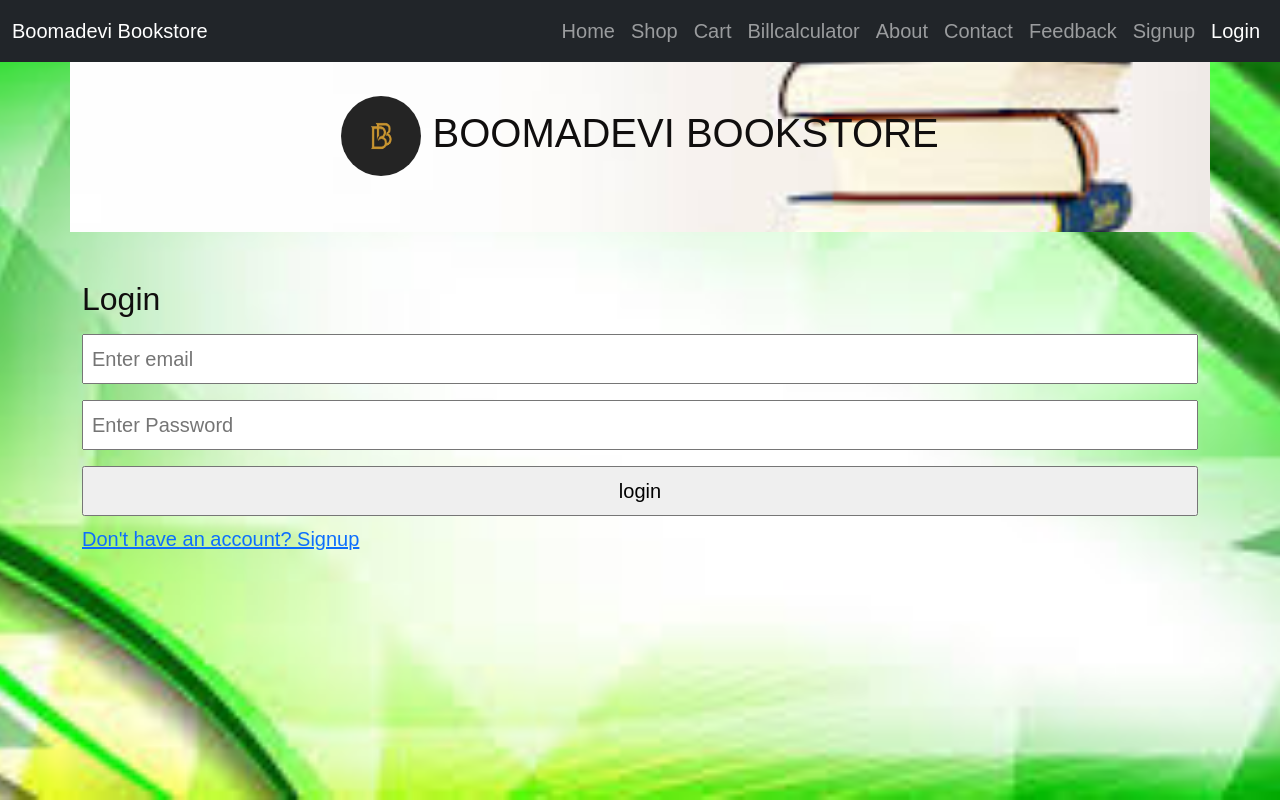
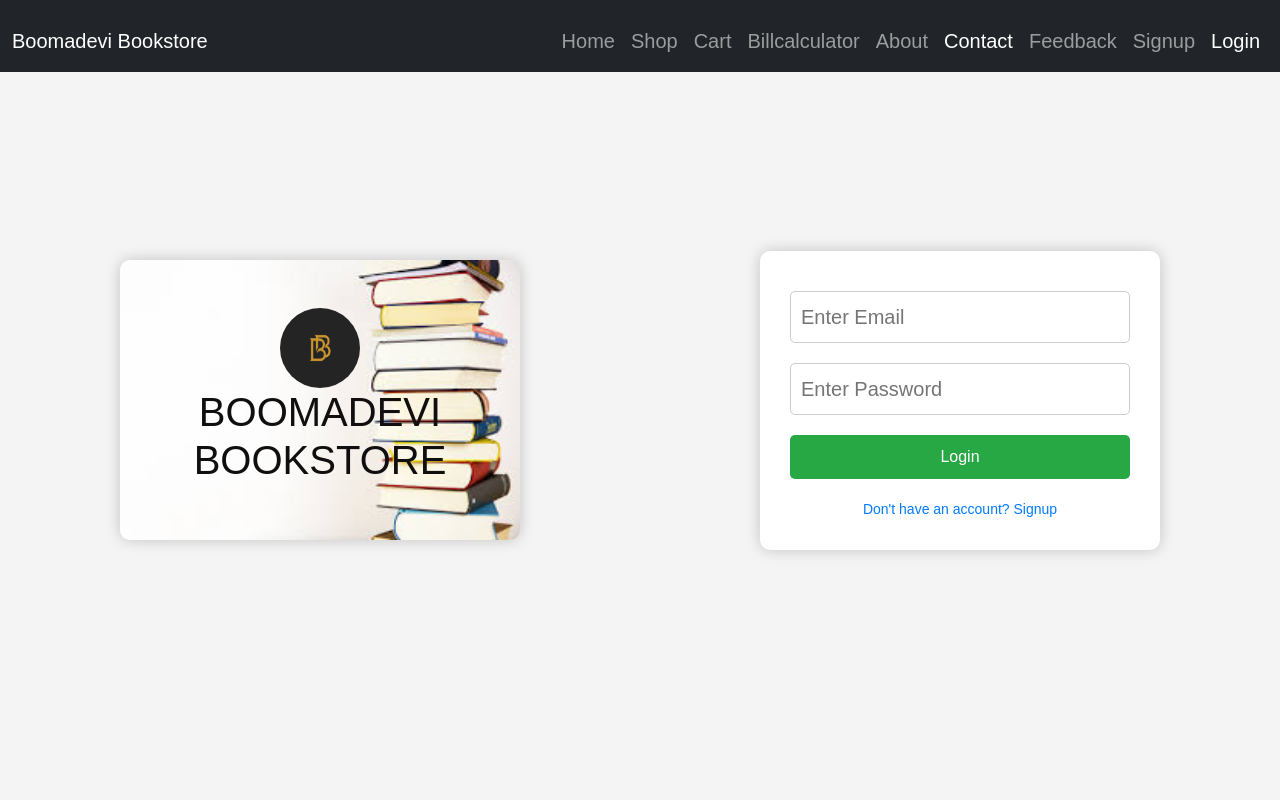
Before and after one commit to boomadevi-2006/boomadevibookstore, a plain HTML site: page login.html in a window 1280 px wide. Drawn offline with nearby package versions, Linux system fonts and the light colour scheme; files whose address does not match are found by name.

Commit message:
Update login.html

```diff
--- a/login.html
+++ b/login.html
@@ -1,54 +1,74 @@
 <!DOCTYPE html>
 <html lang="en">
 <head>
-    <title>BOOMADEVI BOOKSTORE</title>
+    <title>BOOMADEVI BOOKSTORE login</title>
     <meta charset="utf-8">
     <meta name="viewport" content="width=device-width, initial-scale=1">
     <link href="https://cdn.jsdelivr.net/npm/bootstrap@5.3.3/dist/css/bootstrap.min.css" rel="stylesheet">
     <script src="https://cdn.jsdelivr.net/npm/bootstrap@5.3.3/dist/js/bootstrap.bundle.min.js"></script>
     <link rel="stylesheet" href="style.css">
-    <script src="sign.js"></script>
+    <script defer src="script.js"></script>
     <style>
-        .form-container {
+        body {
+            font-family: Arial, sans-serif;
             display: flex;
             justify-content: center;
             align-items: center;
-            height: 80vh;
+            height: 100vh;
+            background: #f4f4f4;
         }
-        .form-box {
-            width: 300px;
-            padding: 20px;
+        .container {
+            background: white;
+            padding: 30px;
             border-radius: 10px;
-            background: #f8f9fa;
-            box-shadow: 0 4px 8px rgba(0, 0, 0, 0.2);
+            box-shadow: 0 0 15px rgba(0, 0, 0, 0.2);
             text-align: center;
+            width: 400px;
+        }
+        h2 {
+            margin-bottom: 20px;
         }
         input {
             width: 100%;
-            padding: 8px;
-            margin: 8px 0;
+            padding: 10px;
+            margin: 10px 0;
+            border: 1px solid #ccc;
+            border-radius: 5px;
         }
-        button {
-            width: 100%;
-            padding: 10px;
-            background: #007bff;
+        input[type="submit"] {
+            background: #28a745;
             color: white;
             border: none;
             cursor: pointer;
+            font-size: 16px;
         }
-        button:hover {
-            background: #0056b3;
+        input[type="submit"]:hover {
+            background: #218838;
+        }
+        a {
+            display: block;
+            margin-top: 10px;
+            text-decoration: none;
+            color: #007BFF;
+            font-size: 14px;
+        }
+        a:hover {
+            text-decoration: underline;
         }
     </style>
 </head>
 <body>
     <header class="container p-5 my-5 text-center" style="background: url('hp.jpg') no-repeat center center; background-size: cover;">
-    <h1><img src="logo.jpg" alt="No Image" width="80" height="80" class="logo"> BOOMADEVI BOOKSTORE</h1>
+        <h1>
+            <img src="logo.jpg" alt="No Image" width="80" height="80" class="rounded-circle">
+            BOOMADEVI BOOKSTORE
+        </h1>
     </header>
     <nav class="navbar navbar-expand-lg navbar-dark bg-dark fixed-top">
         <div class="container-fluid">
             <a class="navbar-brand" href="#">Boomadevi Bookstore</a>
-        <button class="navbar-toggler" type="button" data-bs-toggle="collapse" data-bs-target="#navbarNav" aria-controls="navbarNav" aria-expanded="false" aria-label="Toggle navigation">
+            <button class="navbar-toggler" type="button" data-bs-toggle="collapse" data-bs-target="#navbarNav"
+                    aria-controls="navbarNav" aria-expanded="false" aria-label="Toggle navigation">
                 <span class="navbar-toggler-icon"></span>
             </button>
             <div class="collapse navbar-collapse" id="navbarNav">
@@ -58,22 +78,22 @@
                     <li class="nav-item"><a class="nav-link" href="cart.html">Cart</a></li>
                     <li class="nav-item"><a class="nav-link" href="billcalculator.html">Billcalculator</a></li>
                     <li class="nav-item"><a class="nav-link" href="about.html">About</a></li>
-                <li class="nav-item"><a class="nav-link" href="contact.html">Contact</a></li>
+                    <li class="nav-item"><a class="nav-link  active" href="contact.html">Contact</a></li>
                     <li class="nav-item"><a class="nav-link" href="feedback.html">Feedback</a></li>
                     <li class="nav-item"><a class="nav-link" href="signup.html">Signup</a></li>
-                 <li class="nav-item"><a class="nav-link active" href="login.html">Login</a></li>
+                        <li class="nav-item"><a class="nav-link  active" href="login.html">Login</a></li>
                 </ul>
             </div>
         </div>
     </nav>
     <div class="container">
-        <h2>Login</h2>
-        <form action="http://localhost:4001/login" method="post">
-            <input type="text" name="email" placeholder="Enter email" required>
+        <form action="http://localhost:3000/login" method="post">
+            <input type="text" name="email" placeholder="Enter Email" required>
             <input type="password" name="password" placeholder="Enter Password" required>
-            <input type="submit" value="login">
+            <input type="submit" value="Login">
         </form>
         <a href="signup.html">Don't have an account? Signup</a>
+
     </div>
 
 </body>
```
Lines whose indentation alone changed are shown as unchanged.
